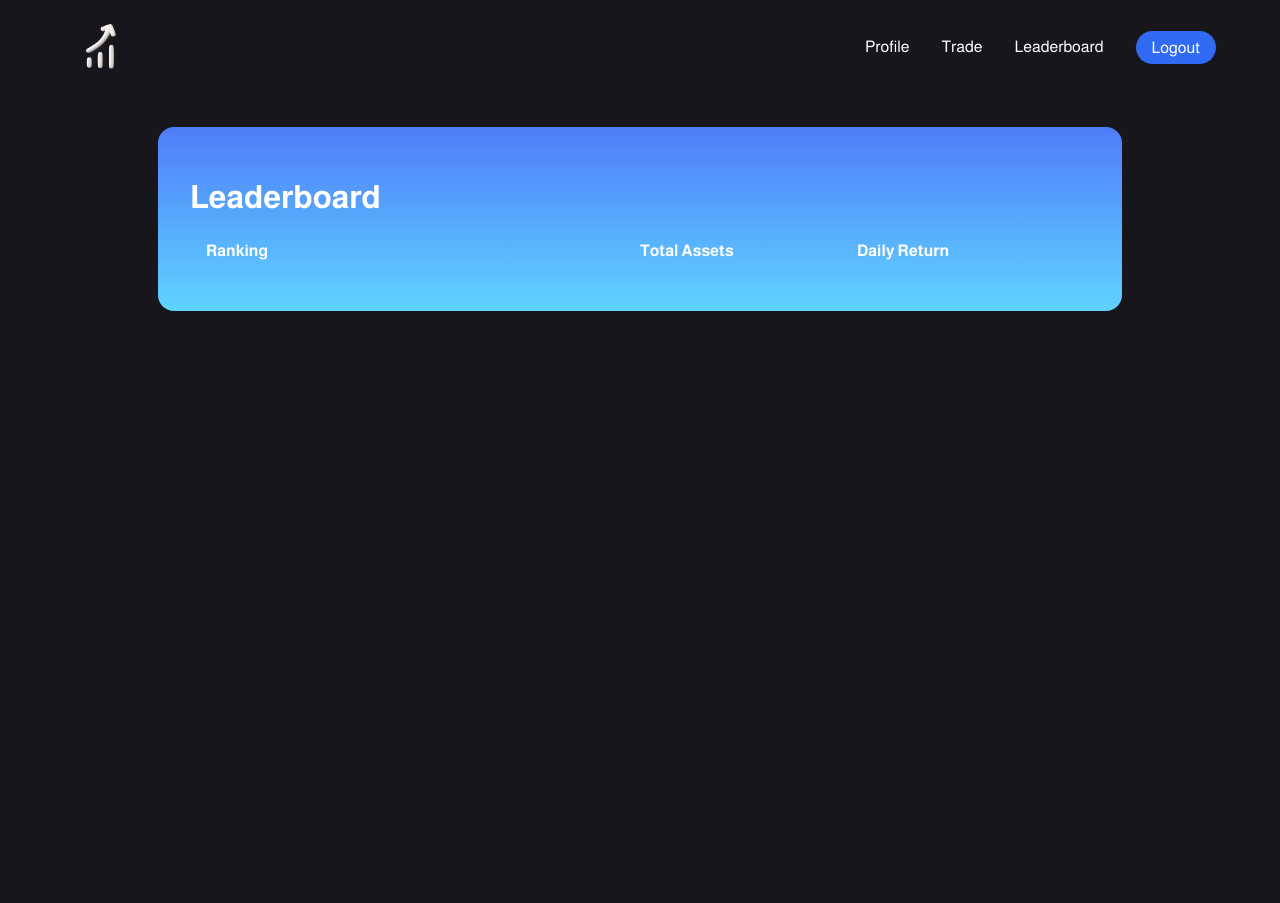
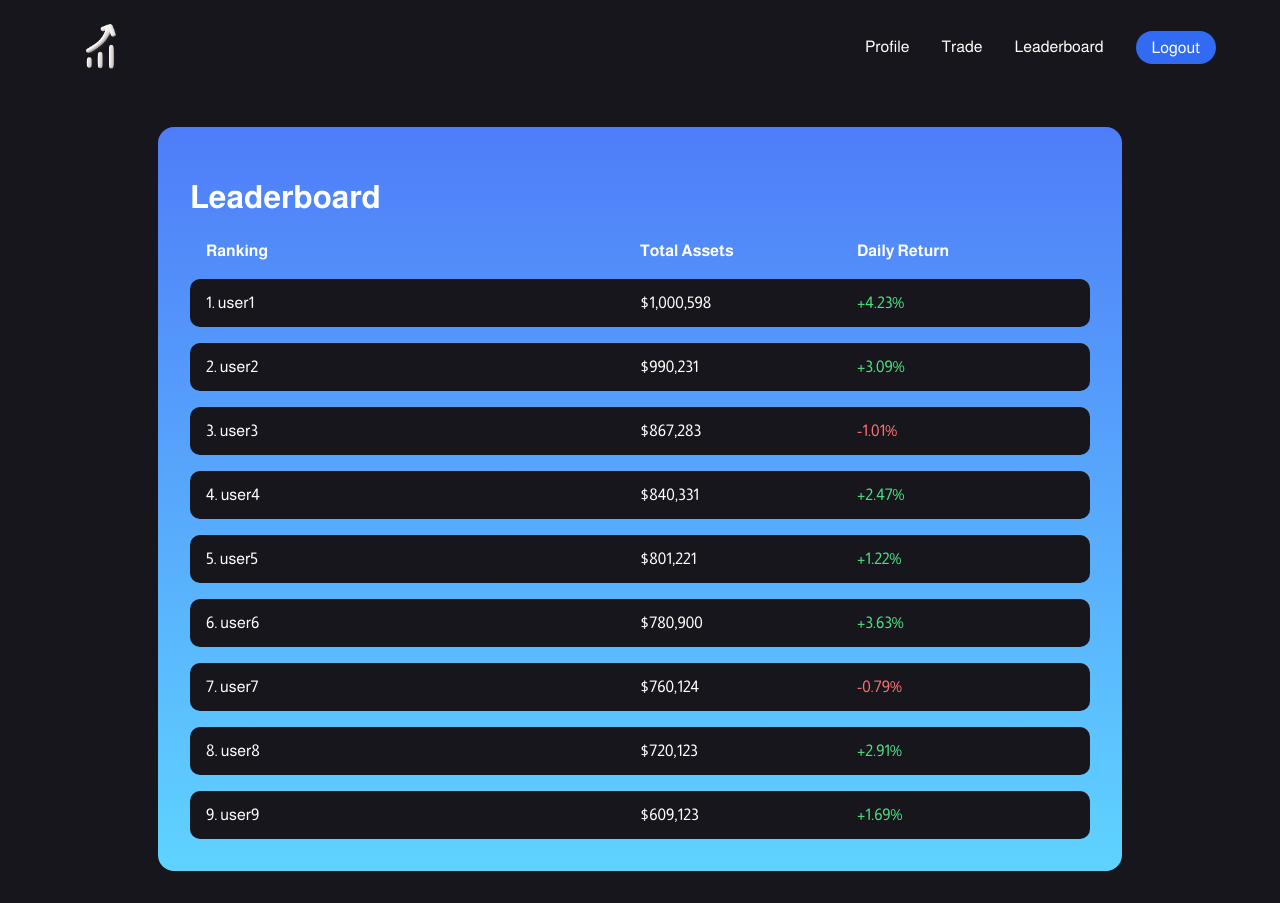
Before and after one commit to jennydang61/seng513-202501-group-24, a React (Vite) app in the folder gos_frontend/: page /leaderboard in a window 1280 px wide. Before the commit the page ends 800 px from the top, so only its background shows below. Built offline with nearby package versions, Linux system fonts and the light colour scheme.

Commit message:
fix profile and leaderboard

```diff
--- a/gos_frontend/src/pages/Leaderboard.tsx
+++ b/gos_frontend/src/pages/Leaderboard.tsx
@@ -1,5 +1,18 @@
 import NavBar from "../components/ui/Navbar2";
 import '../../styles/Leaderboard.css';
+
+{/* hard code for now */}
+const users = [
+  { username: "user1", assets: "$1,000,598", return: "+4.23%" },
+  { username: "user2", assets: "$990,231", return: "+3.09%" },
+  { username: "user3", assets: "$867,283", return: "-1.01%" },
+  { username: "user4", assets: "$840,331", return: "+2.47%" },
+  { username: "user5", assets: "$801,221", return: "+1.22%" },
+  { username: "user6", assets: "$780,900", return: "+3.63%" },
+  { username: "user7", assets: "$760,124", return: "-0.79%" },
+  { username: "user8", assets: "$720,123", return: "+2.91%" },
+  { username: "user9", assets: "$609,123", return: "+1.69%" },
+];
 
 const Leaderboard = () => {
   return (
@@ -13,7 +26,15 @@ const Leaderboard = () => {
           <span>Daily Return</span>
         </div>
         <div className="leaderboardList">
-          {/* User rows will go here later */}
+          {users.map((user, index) => (
+            <div key={index} className="leaderboardRow">
+              <span>{index + 1}. {user.username}</span>
+              <span>{user.assets}</span>
+              <span className={user.return.startsWith("-") ? "negative" : "positive"}>
+                {user.return}
+              </span>
+            </div>
+          ))}
         </div>
       </main>
     </div>
--- a/gos_frontend/src/pages/ProfilePage.tsx
+++ b/gos_frontend/src/pages/ProfilePage.tsx
@@ -15,7 +15,6 @@ const ProfilePage = () => {
 
         <div className="profileCard">
           <div className="profileGrid">
-            {/* LEFT: Avatar + Username + Buttons */}
             <div className="profileLeft">
               <div className="profileTop">
                 <img src={profileImage} alt="Profile" className="avatar" />
@@ -29,7 +28,6 @@ const ProfilePage = () => {
               </div>
             </div>
 
-            {/* RIGHT: Stats + Status + Portfolio */}
             <div className="profileRight">
               <div className="statsSection">
                 <div className="statCard">
--- a/gos_frontend/styles/Leaderboard.css
+++ b/gos_frontend/styles/Leaderboard.css
@@ -30,3 +30,19 @@
     flex-direction: column;
     gap: 1rem;
   }
+
+  .leaderboardRow {
+    display: grid;
+    grid-template-columns: 2fr 1fr 1fr;
+    padding: 0.75rem 1rem;
+    background: #17161C;
+    border-radius: 10px;
+  }
+
+  .positive {
+    color: #4ade80;
+  }
+
+  .negative {
+    color: #f87171;
+  }
--- a/gos_frontend/styles/Profile.css
+++ b/gos_frontend/styles/Profile.css
@@ -26,24 +26,20 @@
 
   .profileGrid {
     display: flex;
-    justify-content: space-between;
-    align-items: flex-start;
     gap: 2rem;
-    flex-wrap: wrap;
   }
 
   .profileLeft {
     display: flex;
     flex-direction: column;
-    align-items: flex-start;
-    flex: 1;
     gap: 1.5rem;
+    align-items: center;
   }
 
   .profileTop {
     display: flex;
     flex-direction: column;
-    align-items: flex-start;
+    align-items: center;
     gap: 0.5rem;
   }
 
```
